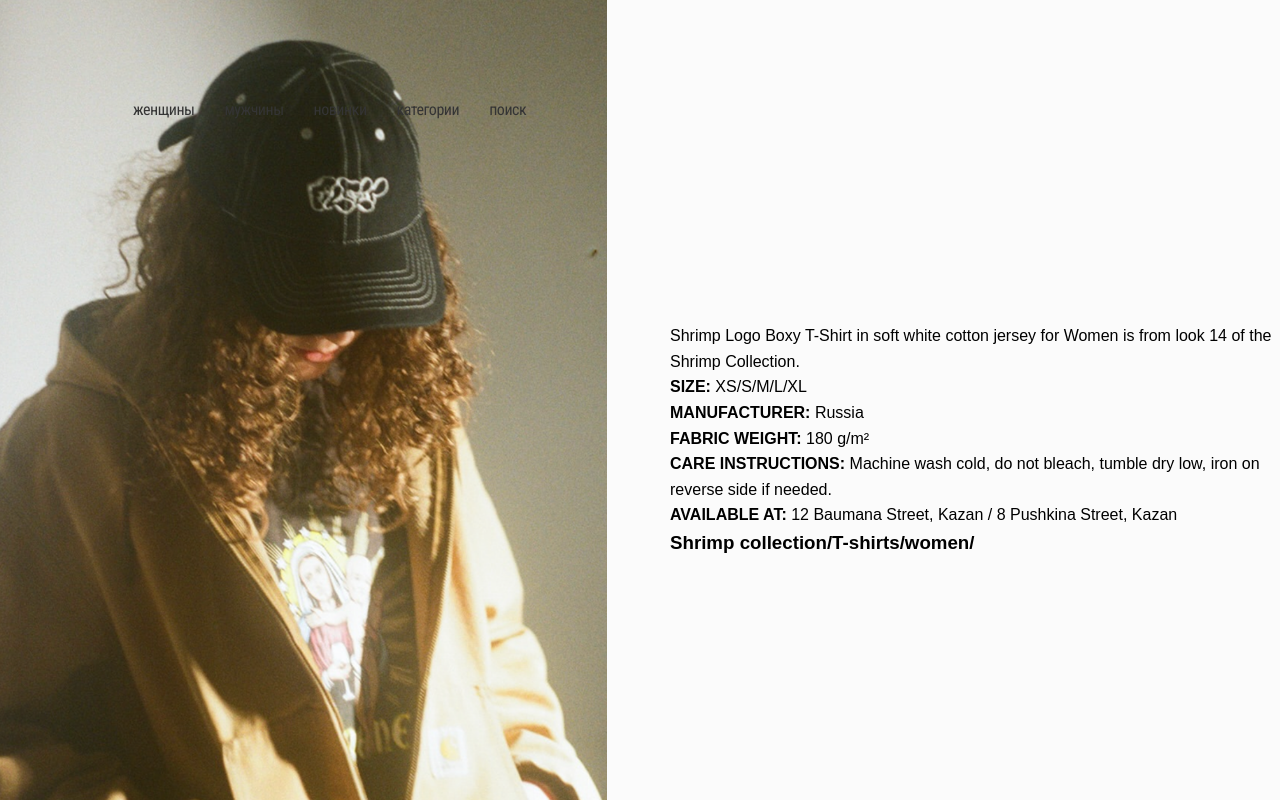
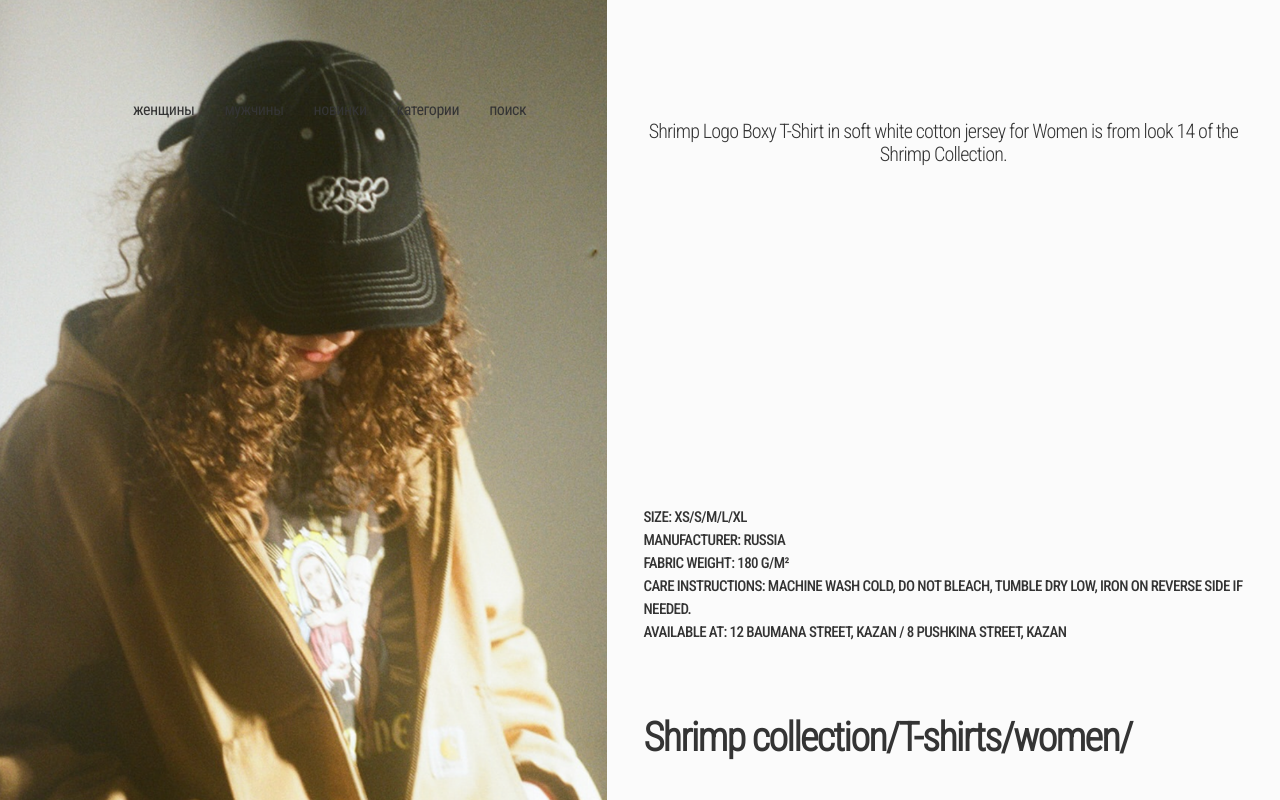
Before and after one commit to 16-hexa/filter, a React (Vite) app: page /item/1 in a window 1280 px wide. Shown: the top 800 px of the page. Built offline with nearby package versions, Linux system fonts and the light colour scheme.

Commit message:
added new styles

```diff
--- a/src/pages/ItemPage/ui/ItemPage.tsx
+++ b/src/pages/ItemPage/ui/ItemPage.tsx
@@ -13,14 +13,14 @@ export const ItemPage = () => {
                     </div>
 
                     <div className={styles.right}>
-                        <p>Shrimp Logo Boxy T-Shirt in soft white cotton jersey for Women is from look 14 of the Shrimp Collection.</p>
-                        <p><b>SIZE:</b> XS/S/M/L/XL</p>
-                        <p><b>MANUFACTURER:</b> Russia</p>
-                        <p><b>FABRIC WEIGHT:</b> 180 g/m²</p>
-                        <p><b>CARE INSTRUCTIONS:</b> Machine wash cold, do not bleach, tumble dry low, iron on reverse side if needed.</p>
-                        <p><b>AVAILABLE AT:</b> 12 Baumana Street, Kazan / 8 Pushkina Street, Kazan</p>
+                        <p className={styles.desc}>Shrimp Logo Boxy T-Shirt in soft white cotton jersey for Women is from look 14 of the Shrimp Collection.</p>
+                        <p className={styles.values}>SIZE: XS/S/M/L/XL</p>
+                        <p className={styles.values}>MANUFACTURER: Russia</p>
+                        <p className={styles.values}>FABRIC WEIGHT: 180 g/m²</p>
+                        <p className={styles.values}>CARE INSTRUCTIONS: Machine wash cold, do not bleach, tumble dry low, iron on reverse side if needed.</p>
+                        <p className={styles.values}>AVAILABLE AT: 12 Baumana Street, Kazan / 8 Pushkina Street, Kazan</p>
 
-                        <h3>Shrimp collection/T-shirts/women/</h3>
+                        <h3 className={styles.name}>Shrimp collection/T-shirts/women/</h3>
                     </div>
                 </div>
             </main>
--- a/src/pages/ItemPage/ui/item.module.scss
+++ b/src/pages/ItemPage/ui/item.module.scss
@@ -2,15 +2,16 @@
   background: #FBFBFB;
 }
 
-.info{
+.info {
   display: flex;
-  gap: 60px;
   width: 100%;
+  justify-content: center;
+  align-items: center;
 }
 
 .left {
-  flex: 1;
   display: flex;
+  flex: none;
 }
 
 .photo {
@@ -19,12 +20,38 @@
 }
 
 .right {
-  flex: 1;
+  flex: none;
+  max-width: 600px;
+  margin: 0 auto;
   display: flex;
   flex-direction: column;
   justify-content: center;
-  font-family: Arial, sans-serif;
-  font-size: 16px;
-  line-height: 1.6;
-  color: #000;
+  color: var(--grey);
 }
+
+.desc{
+  margin-bottom: 340px;
+  font-family: var(--font-roboto-condensed);
+  font-weight: 300;
+  font-size: 20px;
+  line-height: 23px;
+  letter-spacing: -0.04em;
+  text-align: center;
+}
+
+.values{
+  font-family: var(--font-roboto-condensed);
+  font-weight: 500;
+  font-size: 15px;
+  line-height: 23px;
+  letter-spacing: -0.04em;
+  text-transform: uppercase;
+}
+
+.name{
+  margin-top: 70px;
+  font-family: var(--font-roboto-condensed-medium);
+  font-weight: 600;
+  font-size: 40px;
+  letter-spacing: -0.04em;
+}
```
